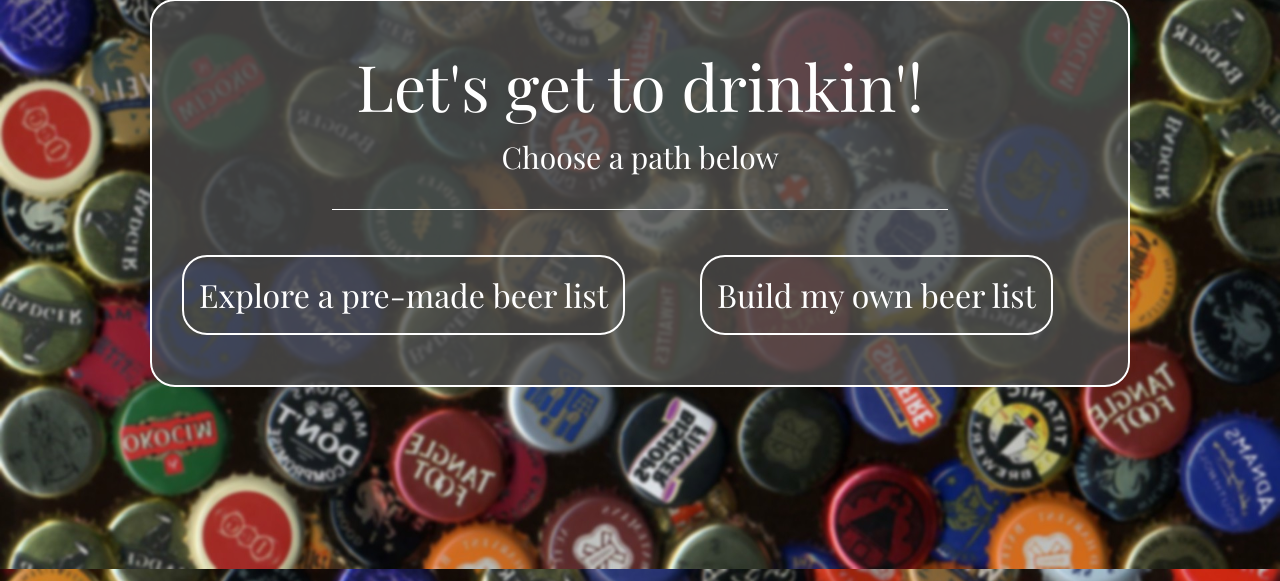
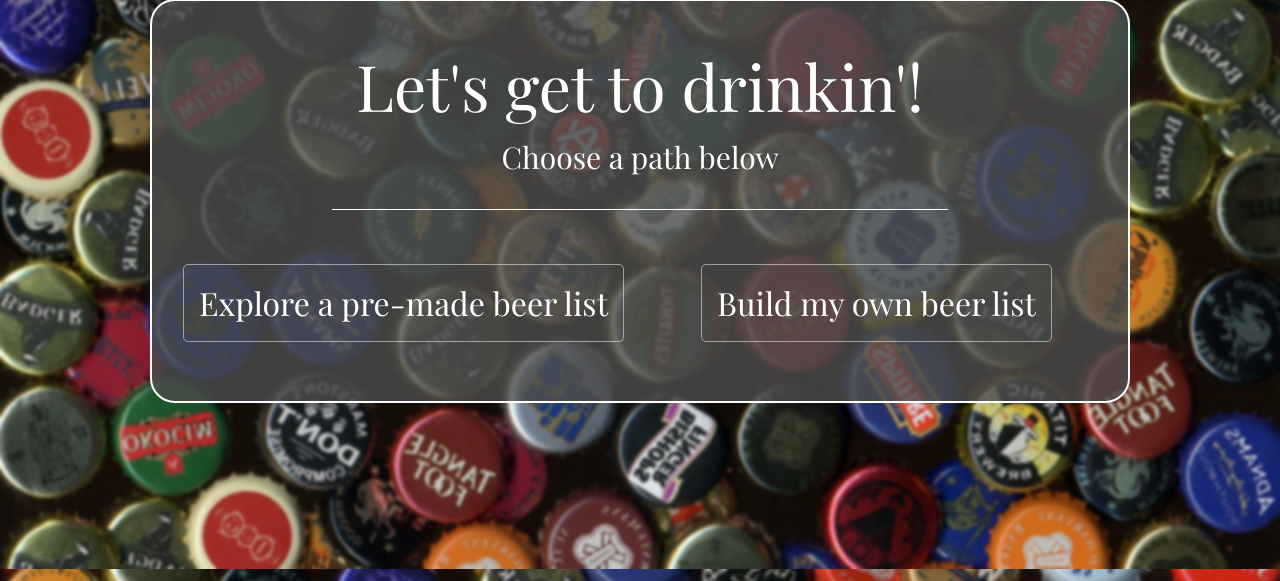
Before and after one commit to andrewpcarr/AFK-Project-1, a PHP site: page / in a window 1280 px wide. Shown: the part 151-732 px from the top of the page. Run offline with PHP 8.4, Linux system fonts and the light colour scheme; some libraries are stand-ins or nearby versions.

Commit message:
added some button action

```diff
--- a/assets/css/style.css
+++ b/assets/css/style.css
@@ -21,18 +21,26 @@ body {
 	font-size: 32px;
 	background: none;
 	color: white;
-	border-style: double;
-	border: 2px double white;
-	border-radius: 25px;
 	padding: 15px;
-	margin-top: 20px;
-	margin-bottom: 20px;
+	margin-top: 30px;
+	margin-bottom: 30px;
+    border: 0 solid;
+    box-shadow: inset 0 0 20px rgba(255, 255, 255, 0);
+    outline: 1px solid;
+    outline-color: rgba(255, 255, 255, .5);
+    outline-offset: 0px;
+    text-shadow: none;
+    transition: all 1250ms cubic-bezier(0.19, 1, 0.22, 1);
 }
 
-.choosePath:hover  {
-    color:  #fff;
-    background:  rgba(255, 255, 255, 0.2);
- }
+.choosePath:hover {
+	color: white;
+    border: 1px solid;
+    box-shadow: inset 0 0 20px rgba(255, 255, 255, .5), 0 0 20px rgba(255, 255, 255, .2);
+    outline-color: rgba(255, 255, 255, 0);
+    outline-offset: 15px;
+    text-shadow: 1px 1px 2px #427388;
+}
 
 .makeChoiceHead {
 	color: white;
```
